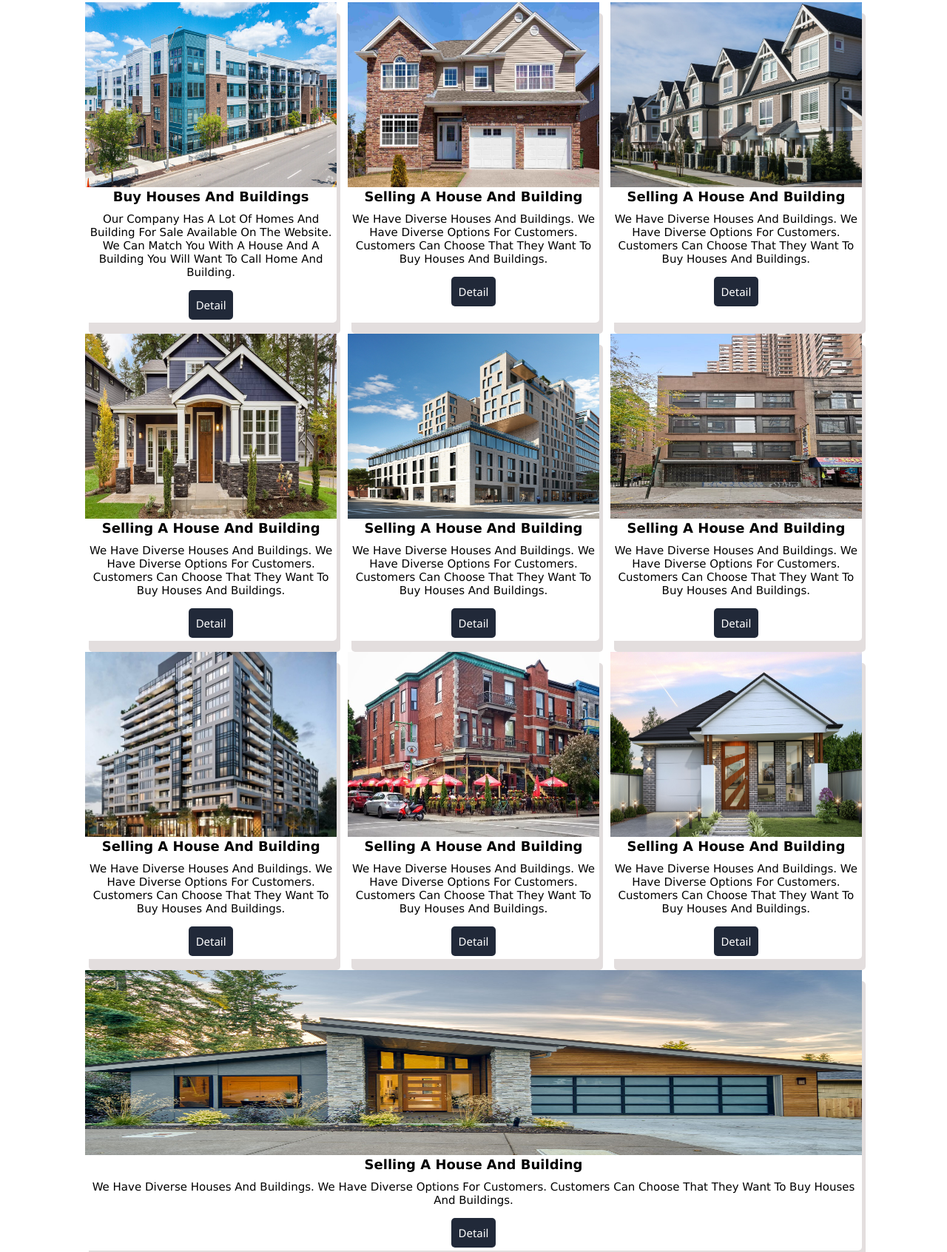
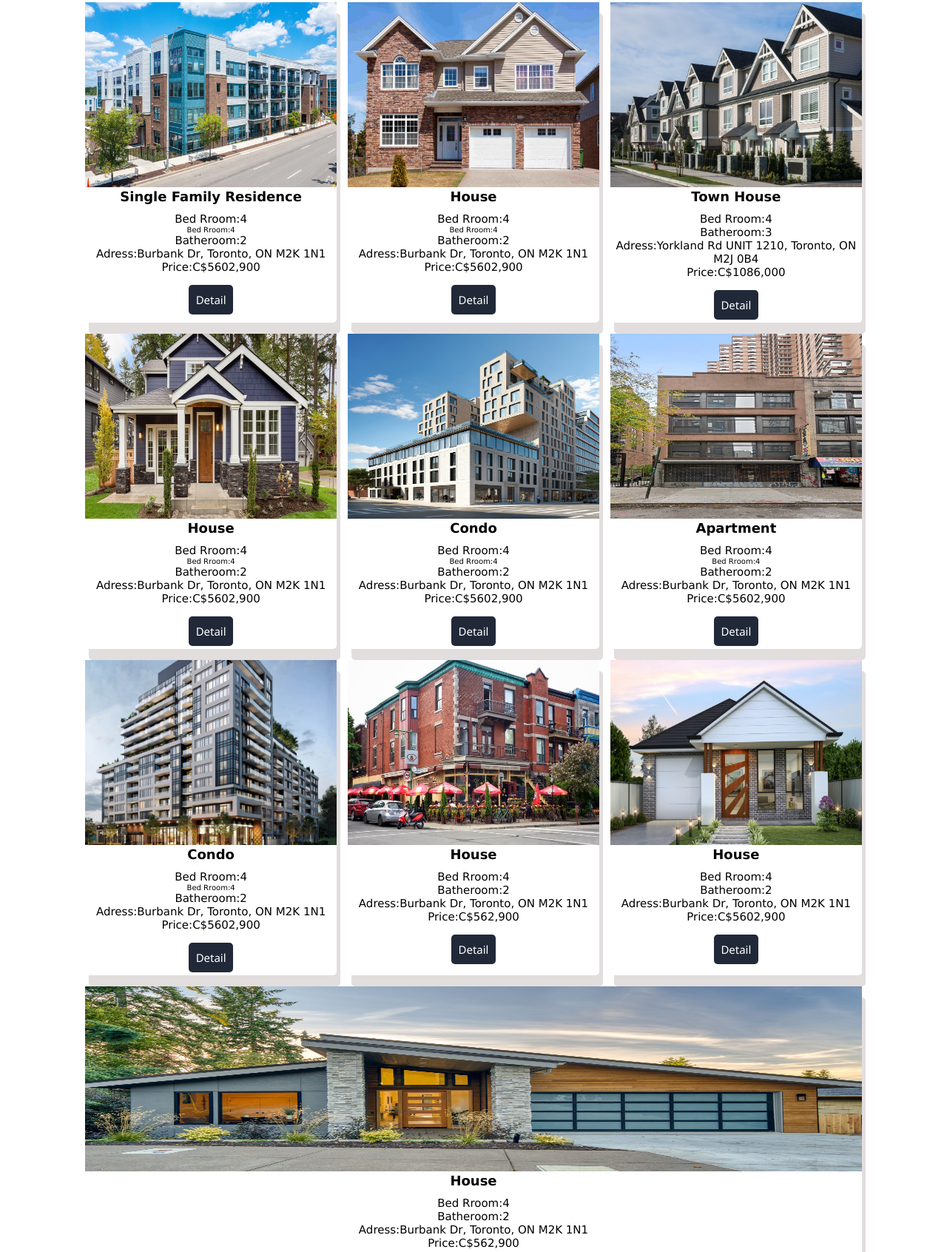
Before and after one commit to Hyunjin07/RealEstate_html, a plain HTML site: page buy.html in a window 1280 px wide. Shown: the part 1167-2859 px from the top of the page at 74% size. Drawn offline with Linux system fonts and the light colour scheme.

Commit message:
update all page

```diff
--- a/buy.html
+++ b/buy.html
@@ -88,13 +88,15 @@
           <div class="image">
             <img src="images/apartment2.jpg" alt="" />
             <div class="explain">
-              <h4>Buy houses and buildings</h4>
-              <br />
-              <p style="font-size: 15px">
-                Our company has a lot of homes and building for sale available
-                on the website. We can match you with a house and a building you
-                will want to call home and building.
-              </p>
+              <h4>Single Family Residence</h3>
+              <br>
+
+                <p>Bed Rroom:4</p>Bed Rroom:4
+                <p> Batheroom:2</p>
+                <p>Adress:Burbank Dr, Toronto, ON M2K 1N1</p>
+                <p>Price:C$5602,900</p>
+
+
               <br />
               <a href="#">
                 <input type="button" value="Detail" />
@@ -107,14 +109,15 @@
           <div class="image">
             <img src="images/cost-selling-house-houston.jpg" alt="" />
             <div class="explain">
-              <h4>Selling a house and building</h4>
-              <br />
-              <p style="font-size: 15px">
-                We have diverse houses and buildings. we have diverse options
-                for customers. Customers can choose that they want to buy houses
-                and buildings.
-              </p>
-              <br />
+              <h4>House</h4>
+                <br>
+
+                  <p>Bed Rroom:4</p>Bed Rroom:4
+                  <p> Batheroom:2</p>
+                  <p>Adress:Burbank Dr, Toronto, ON M2K 1N1</p>
+                  <p>Price:C$5602,900</p>
+
+                <br />
               <a href="#">
                 <input type="button" value="Detail" />
               </a>
@@ -125,13 +128,14 @@
           <div class="image">
             <img src="images/row_of_townhomes.jpg" alt="" />
             <div class="explain">
-              <h4>Selling a house and building</h4>
-              <br />
-              <p style="font-size: 15px">
-                We have diverse houses and buildings. we have diverse options
-                for customers. Customers can choose that they want to buy houses
-                and buildings.
-              </p>
+              <h4>Town House</h4>
+              <br>
+
+                <p>Bed Rroom:4</p>
+                <p>Batheroom:3</p>
+                <p>Adress:Yorkland Rd UNIT 1210, Toronto, ON M2J 0B4</p>
+                <p>Price:C$1086,000</p>
+
               <br />
               <a href="#">
                 <input type="button" value="Detail" />
@@ -143,13 +147,14 @@
           <div class="image">
             <img src="images/types-of-homes-hero.jpg" alt="" />
             <div class="explain">
-              <h4>Selling a house and building</h4>
-              <br />
-              <p style="font-size: 15px">
-                We have diverse houses and buildings. we have diverse options
-                for customers. Customers can choose that they want to buy houses
-                and buildings.
-              </p>
+              <h4>House</h4>
+              <br>
+
+                <p>Bed Rroom:4</p>Bed Rroom:4
+                <p> Batheroom:2</p>
+                <p>Adress:Burbank Dr, Toronto, ON M2K 1N1</p>
+                <p>Price:C$5602,900</p>
+
               <br />
               <a href="#">
                 <input type="button" value="Detail" />
@@ -161,14 +166,15 @@
           <div class="image">
             <img src="images/building3.jpg" alt="" />
             <div class="explain">
-              <h4>Selling a house and building</h4>
-              <br />
-              <p style="font-size: 15px">
-                We have diverse houses and buildings. we have diverse options
-                for customers. Customers can choose that they want to buy houses
-                and buildings.
-              </p>
-              <br />
+              <h4>Condo</h4>
+                <br>
+
+                  <p>Bed Rroom:4</p>Bed Rroom:4
+                  <p> Batheroom:2</p>
+                  <p>Adress:Burbank Dr, Toronto, ON M2K 1N1</p>
+                  <p>Price:C$5602,900</p>
+
+                <br />
               <a href="#">
                 <input type="button" value="Detail" />
               </a>
@@ -179,13 +185,14 @@
           <div class="image">
             <img src="images/building2.jpg" alt="" />
             <div class="explain">
-              <h4>Selling a house and building</h4>
-              <br />
-              <p style="font-size: 15px">
-                We have diverse houses and buildings. we have diverse options
-                for customers. Customers can choose that they want to buy houses
-                and buildings.
-              </p>
+              <h4>Apartment</h4>
+              <br>
+
+                <p>Bed Rroom:4</p>Bed Rroom:4
+                <p> Batheroom:2</p>
+                <p>Adress:Burbank Dr, Toronto, ON M2K 1N1</p>
+                <p>Price:C$5602,900</p>
+
               <br />
               <a href="#">
                 <input type="button" value="Detail" />
@@ -201,13 +208,14 @@
               style="background-size: cover"
             />
             <div class="explain">
-              <h4>Selling a house and building</h4>
-              <br />
-              <p style="font-size: 15px">
-                We have diverse houses and buildings. we have diverse options
-                for customers. Customers can choose that they want to buy houses
-                and buildings.
-              </p>
+              <h4>condo</h4>
+              <br>
+
+                <p>Bed Rroom:4</p>Bed Rroom:4
+                <p> Batheroom:2</p>
+                <p>Adress:Burbank Dr, Toronto, ON M2K 1N1</p>
+                <p>Price:C$5602,900</p>
+
               <br />
               <a href="#">
                 <input type="button" value="Detail" />
@@ -223,13 +231,12 @@
               style="background-size: cover"
             />
             <div class="explain">
-              <h4>Selling a house and building</h4>
-              <br />
-              <p style="font-size: 15px">
-                We have diverse houses and buildings. we have diverse options
-                for customers. Customers can choose that they want to buy houses
-                and buildings.
-              </p>
+              <h4>house</h4>
+              <br>
+                <p>Bed Rroom:4</p>
+                <p>Batheroom:2</p>
+                <p>Adress:Burbank Dr, Toronto, ON M2K 1N1</p>
+                <p>Price:C$562,900</p>
               <br />
               <a href="#">
                 <input type="button" value="Detail" />
@@ -245,13 +252,14 @@
               style="background-size: cover"
             />
             <div class="explain">
-              <h4>Selling a house and building</h4>
-              <br />
-              <p style="font-size: 15px">
-                We have diverse houses and buildings. we have diverse options
-                for customers. Customers can choose that they want to buy houses
-                and buildings.
-              </p>
+              <h4>house</h4>
+              <br>
+
+                <p>Bed Rroom:4</p>
+                <p> Batheroom:2</p>
+                <p>Adress:Burbank Dr, Toronto, ON M2K 1N1</p>
+                <p>Price:C$5602,900</p>
+
               <br />
               <a href="#">
                 <input type="button" value="Detail" />
@@ -267,13 +275,14 @@
               style="background-size: cover"
             />
             <div class="explain">
-              <h4>Selling a house and building</h4>
-              <br />
-              <p style="font-size: 15px">
-                We have diverse houses and buildings. we have diverse options
-                for customers. Customers can choose that they want to buy houses
-                and buildings.
-              </p>
+              <h4>house</h4>
+              <br>
+
+                <p>Bed Rroom:4</p>
+                <p>Batheroom:2</p>
+                <p>Adress:Burbank Dr, Toronto, ON M2K 1N1</p>
+                <p>Price:C$562,900</p>
+
               <br />
               <a href="#">
                 <input type="button" value="Detail" />
--- a/style.css
+++ b/style.css
@@ -339,7 +339,9 @@ input {
   padding-top: 1rem;
   text-decoration: line-through;
 }
-
+.explain p {
+  font-size: 15px;
+}
 .contact .row {
   display: flex;
   flex-wrap: wrap;
```
